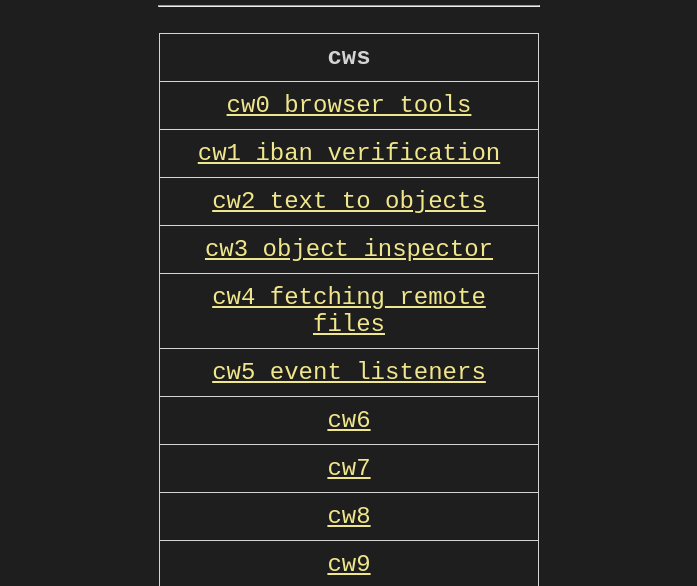
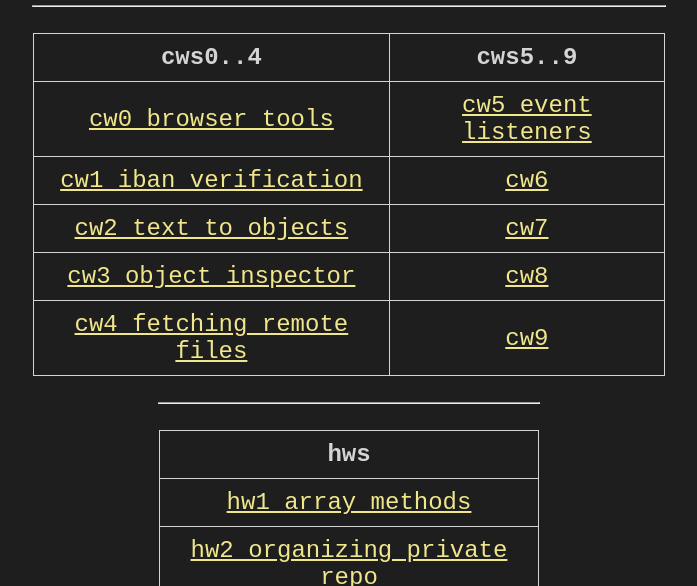
Before and after one commit to isaidsari/advancedpt, a plain HTML site: page index.html in a window 1280 px wide. Shown: the part 214-800 px from the top of the page, without its empty margins (291-988 px from the left). Drawn offline with nearby package versions, Linux system fonts and the light colour scheme.

Commit message:
table divided

```diff
--- a/index.html
+++ b/index.html
@@ -18,35 +18,58 @@
     <hr style="width: 30%;"><br>
     <a href="https://github.com/isaidsari/ismails305">
         <div style="text-align:center; vertical-align: auto;">
-            <span style="padding: 5 10px;"><img style="height: 3%; width: 3%;" src="https://avatars.githubusercontent.com/u/78616024?v=4" alt="github profile picture" border-radius: 50%></span>
+            <span style="padding: 5 10px;"><img style="height: 3%; width: 3%;"
+                    src="https://avatars.githubusercontent.com/u/78616024?v=4" alt="github profile picture"
+                    border-radius: 50%></span>
             <span style="font-size: 40px; vertical-align: baseline;" class="material-symbols-outlined">home</span>
         </div>
     </a>
 
-    <hr style="width: 30%;"><br>
+    <hr style="width: 50%;"><br>
 
-    <table>
-        <tr><th style="font:bold">cws</th></tr>
-        <tr><td><a href="./cws/cw0/index.html">cw0 browser tools</a></td></tr>
-        <tr><td><a href="./cws/cw1/index.html">cw1 iban verification</a></td></tr>
-        <tr><td><a href="./cws/cw2/object_list.html">cw2 text to objects</a></td></tr>
-        <tr><td><a href="./cws/cw3/index.html">cw3 object inspector</a></td></tr>
-        <tr><td><a href="./cws/cw4/fetch.html">cw4 fetching remote files</a></td></tr>
-        <tr><td><a href="./cws/cw5/index.html">cw5 event listeners</a></td></tr>
-        <tr><td><a href="./cws/cw6/index.html">cw6</a></td></tr>
-        <tr><td><a href="./cws/cw7/index.html">cw7</a></td></tr>
-        <tr><td><a href="./cws/cw8/index.html">cw8</a></td></tr>
-        <tr><td><a href="./cws/cw9/index.html">cw9</a></td></tr>
+    <table style="width: 50%;">
+        <tr>
+            <th style="font:bold">cws0..4</th>
+            <th style="font:bold">cws5..9</th>
+        </tr>
+        <tr>
+            <td><a href="./cws/cw0/index.html">cw0 browser tools</a></td>
+            <td><a href="./cws/cw5/index.html">cw5 event listeners</a></td>
+        </tr>
+        <tr>
+            <td><a href="./cws/cw1/index.html">cw1 iban verification</a></td>
+            <td><a href="./cws/cw6/index.html">cw6</a></td>
+        </tr>
+        <tr>
+            <td><a href="./cws/cw2/object_list.html">cw2 text to objects</a></td>
+            <td><a href="./cws/cw7/index.html">cw7</a></td>
+        </tr>
+        <tr>
+            <td><a href="./cws/cw3/index.html">cw3 object inspector</a></td>
+            <td><a href="./cws/cw8/index.html">cw8</a></td>
+        </tr>
+        <tr>
+            <td><a href="./cws/cw4/fetch.html">cw4 fetching remote files</a></td>
+            <td><a href="./cws/cw9/index.html">cw9</a></td>
+        </tr>
     </table>
 
     <br>
     <hr style="width: 30%;"><br>
 
     <table>
-        <tr><th style="font:bold">hws</th></tr>
-        <tr><td><a href="./hws/hw1/index.html">hw1 array methods</a></td></tr>
-        <tr><td><a href="https://github.com/isaidsari/ismails305">hw2 organizing private repo</a></td></tr>
-        <tr><td><a href="./hws/hw1/index.html">hw3 fetch & animations</a></td></tr>
+        <tr>
+            <th style="font:bold">hws</th>
+        </tr>
+        <tr>
+            <td><a href="./hws/hw1/index.html">hw1 array methods</a></td>
+        </tr>
+        <tr>
+            <td><a href="https://github.com/isaidsari/ismails305">hw2 organizing private repo</a></td>
+        </tr>
+        <tr>
+            <td><a href="./hws/hw1/index.html">hw3 fetch & animations</a></td>
+        </tr>
     </table>
 
 </body>
```
